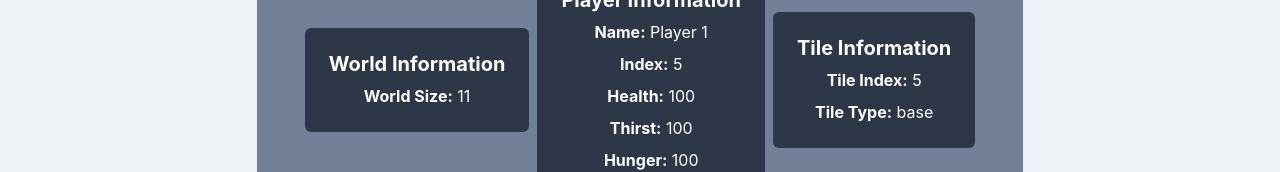
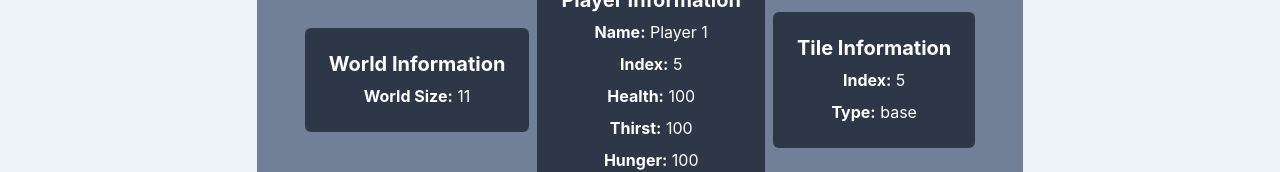
Before and after one commit to TheFlyingWhale/Inter-Mundos-React-Typescript, a React (Create React App) app: page / in a window 1280 px wide. Both pictures are taken after a click on the button "initializeWorld". Shown: the part 124-296 px from the top of the page. Built offline with nearby package versions, Linux system fonts and the light colour scheme.

Commit message:
remove redundant information

```diff
--- a/src/components/tilePanel.tsx
+++ b/src/components/tilePanel.tsx
@@ -17,7 +17,7 @@ const TileIndexItem = () => {
     if (gameState.world.map.length) {
         return (
             <Text>
-                <b>Tile Index:</b>{" "}
+                <b>Index:</b>{" "}
                 {gameState.world.map[gameState.player.index].index}{" "}
             </Text>
         );
@@ -32,8 +32,7 @@ const TileTypeItem = () => {
     if (gameState.world.map.length) {
         return (
             <Text>
-                <b>Tile Type:</b>{" "}
-                {gameState.world.map[gameState.player.index].type}{" "}
+                <b>Type:</b> {gameState.world.map[gameState.player.index].type}{" "}
             </Text>
         );
     }
```
